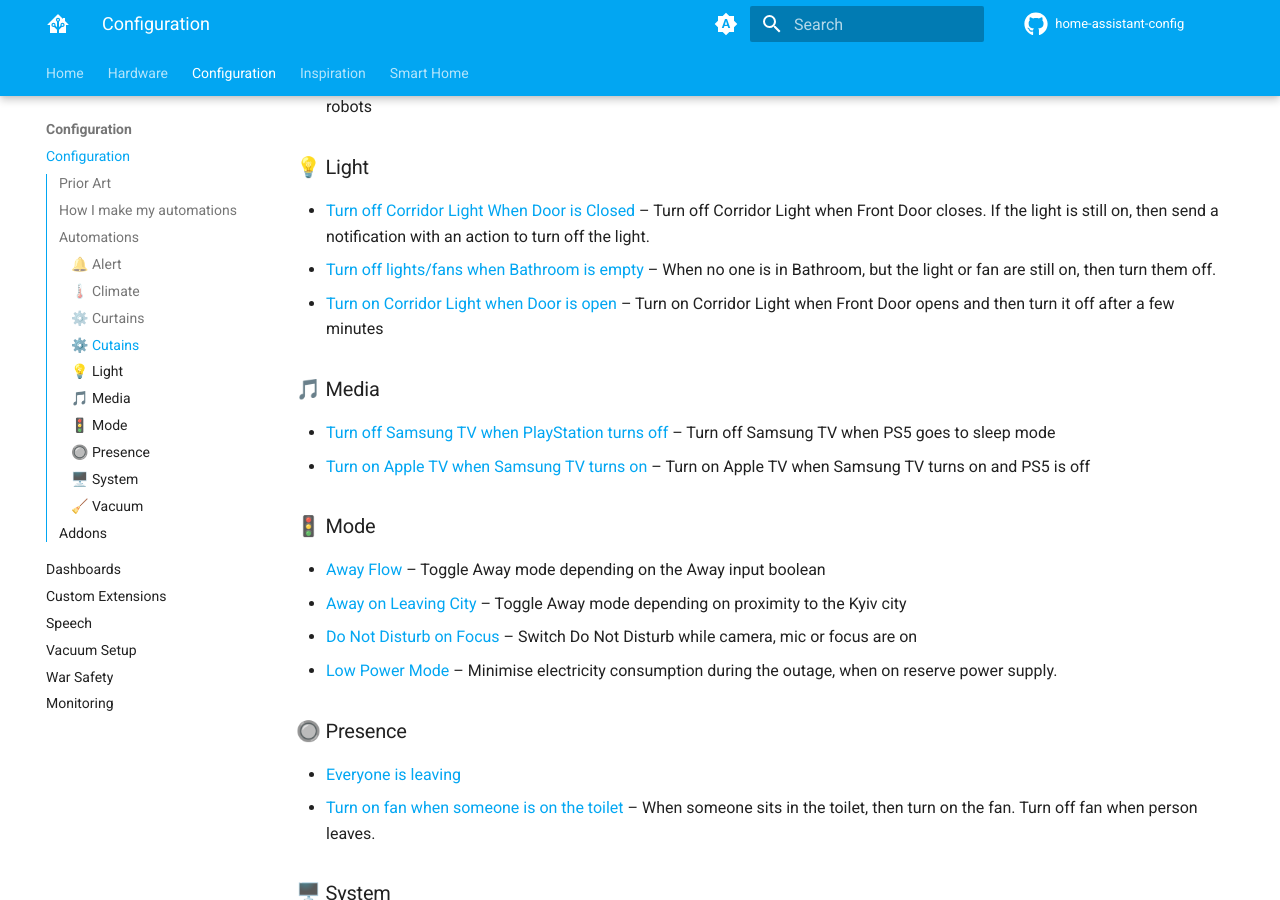
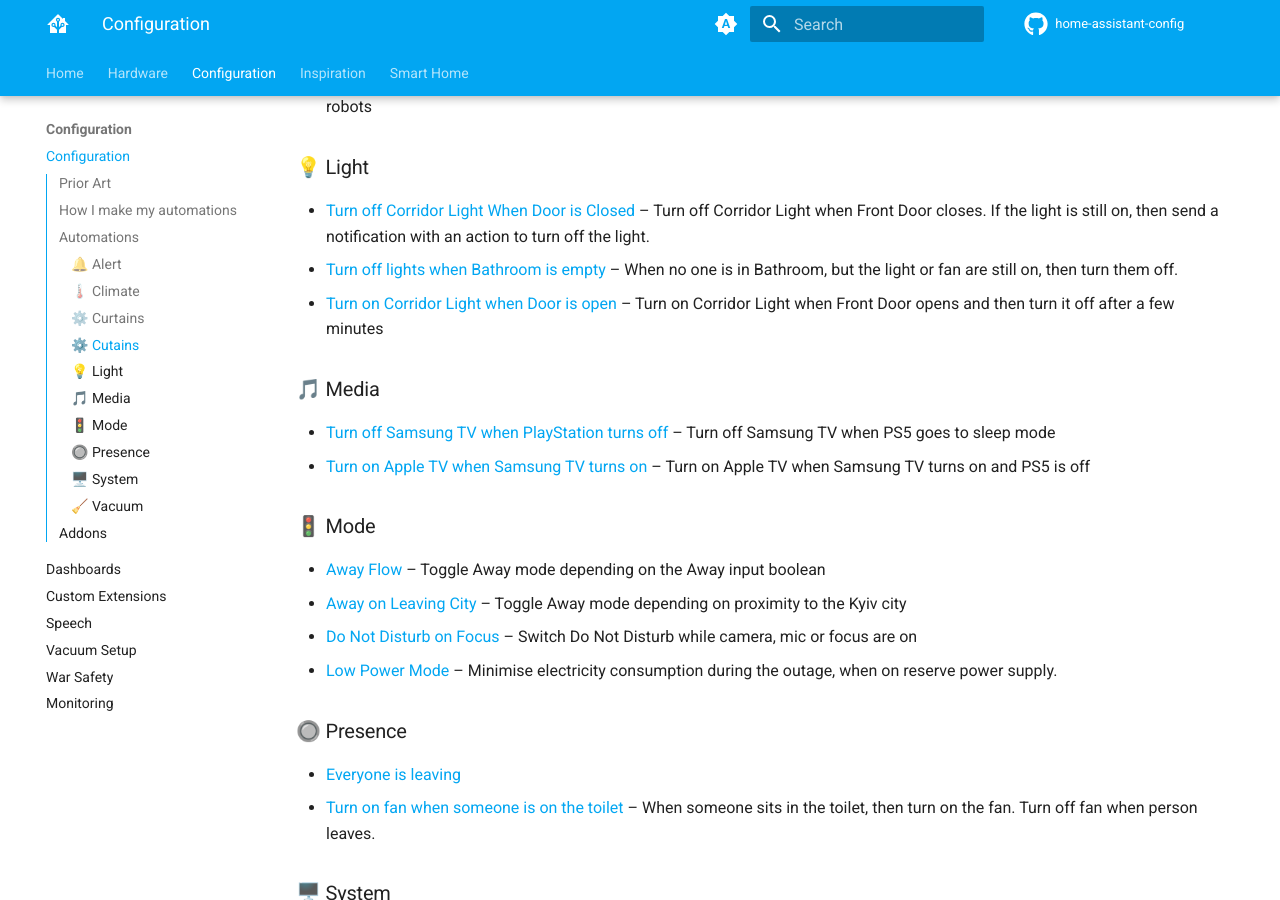
Before and after one commit to denysdovhan/home-assistant-config, an MkDocs documentation site: the page built from docs/config/index.md, in a window 1280 px wide and 900 px high, scrolled down 2518 px. Built offline with MkDocs 1.6.1 and Material for MkDocs 9.7.7, drawn with Linux system fonts in a browser that asks for light colours; comment, search, counter and statistics services are not loaded.

Commit message:
docs: Update docs

```diff
--- a/docs/config/index.md
+++ b/docs/config/index.md
@@ -82,7 +82,7 @@ Total number of automations: **44**️
 ### 💡 Light
 
 - [Turn off Corridor Light When Door is Closed](https://github.com/denysdovhan/home-assistant-config/blob/e721533aca75b44f1110e09a348419de9d25031d/automations.yaml#L1680) – Turn off Corridor Light when Front Door closes. If the light is still on, then send a notification with an action to turn off the light.
-- [Turn off lights/fans when Bathroom is empty](https://github.com/denysdovhan/home-assistant-config/blob/e721533aca75b44f1110e09a348419de9d25031d/automations.yaml#L1806) – When no one is in Bathroom, but the light or fan are still on, then turn them off.
+- [Turn off lights when Bathroom is empty](https://github.com/denysdovhan/home-assistant-config/blob/e721533aca75b44f1110e09a348419de9d25031d/automations.yaml#L1806) – When no one is in Bathroom, but the light or fan are still on, then turn them off.
 - [Turn on Corridor Light when Door is open](https://github.com/denysdovhan/home-assistant-config/blob/e721533aca75b44f1110e09a348419de9d25031d/automations.yaml#L1654) – Turn on Corridor Light when Front Door opens and then turn it off after a few minutes
 
 ### 🎵 Media
```
